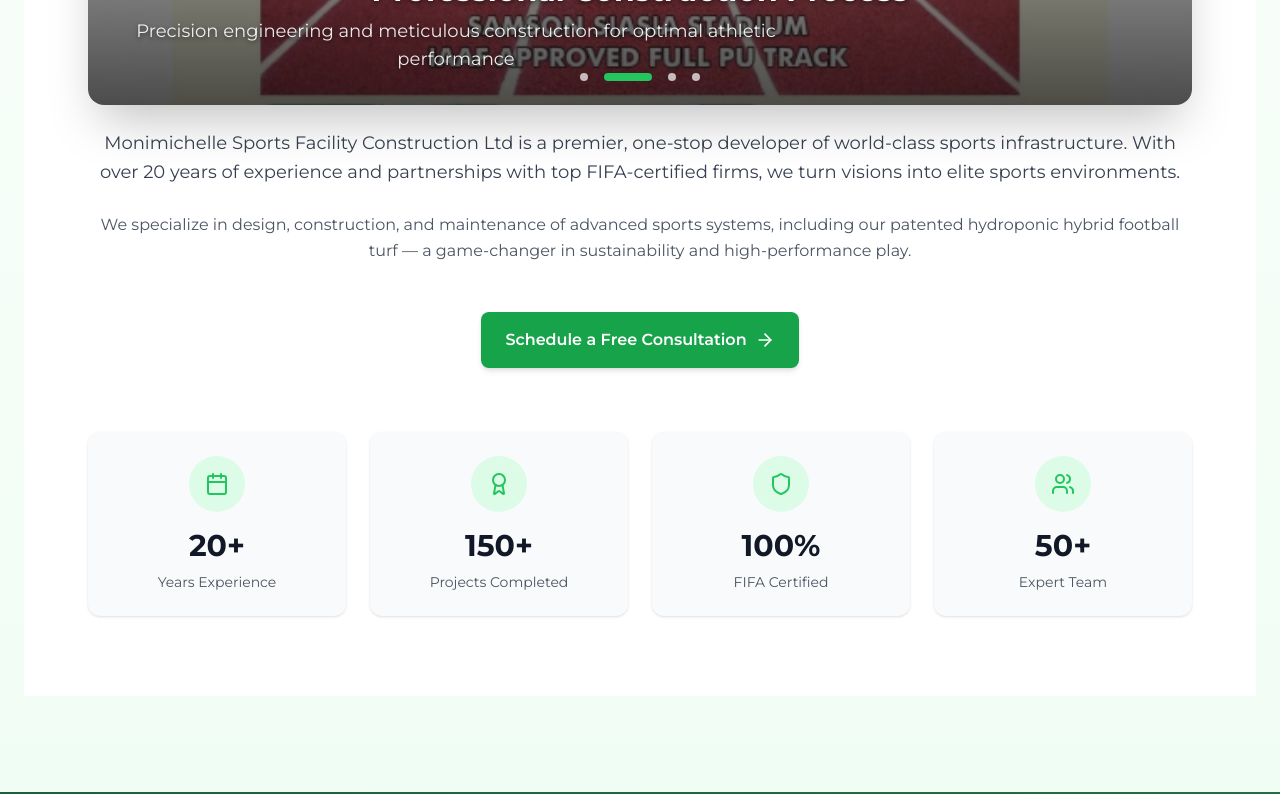
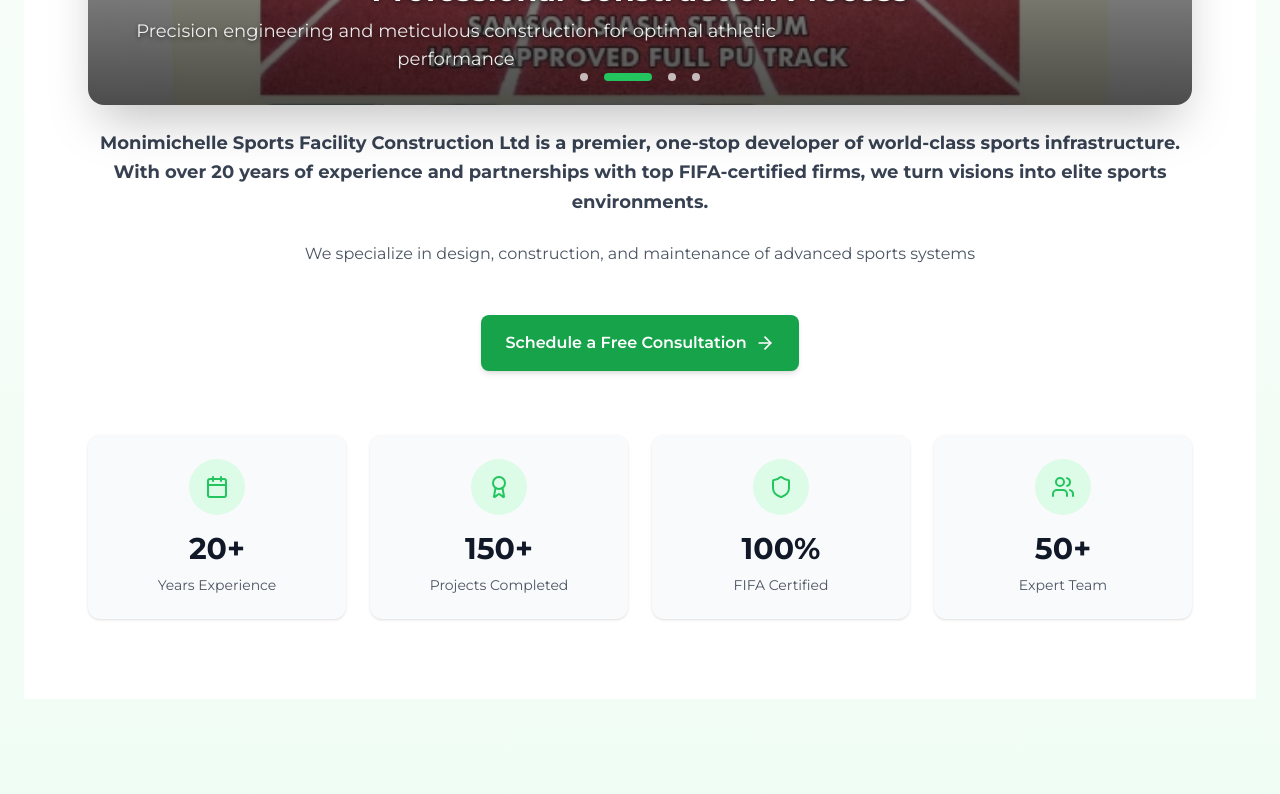
Before and after one commit to devsilvar/Facility-website, a React (Vite) app: page / in a window 1280 px wide. Shown: the part 1820-2614 px from the top of the page. Built offline with nearby package versions, Linux system fonts and the light colour scheme.

Commit message:
final fixe

```diff
--- a/src/components/About.jsx
+++ b/src/components/About.jsx
@@ -85,13 +85,13 @@
         {/* Enhanced Featured image slider with navigation arrows */}
 
         {/* Main content */}
-        <div className='grid md:grid-cols-1 gap-16 items-start py-20 px-6 md:px-16 bg-white'>
+        <div className='grid md:grid-cols-1 gap-16 items-start py-20 px-2 md:px-16 bg-white'>
           {/* Left: About Content */}
           <div className='space-y-6 text-center'>
             <h2 className='text-4xl md:text-5xl mb-10 font-extrabold text-gray-900 leading-tight'>
               Trusted Leaders in Sports Facility Construction
             </h2>
-            <div className='mb-20 relative overflow-hidden rounded-2xl shadow-2xl aspect-video group'>
+            <div className='mb-20 relative  overflow-hidden rounded-2xl shadow-2xl aspect-video group'>
               {images.map((src, index) => (
                 <div
                   key={index}
@@ -154,7 +154,7 @@
               </button>
 
               {/* Enhanced slider indicators */}
-              <div className='absolute bottom-6 left-0 right-0 flex justify-center space-x-4'>
+              <div className='absolute bottom-6 left-0 right-0 flex justify-center lg:space-x-4'>
                 {images.map((_, index) => (
                   <button
                     key={index}
@@ -183,17 +183,18 @@
               </div>
             </div>
 
-            <p className='text-lg text-gray-700 leading-relaxed mt-20'>
+            <p className='text-lg text-gray-700 font-bold leading-relaxed mt-20'>
               Monimichelle Sports Facility Construction Ltd is a premier,
-              one-stop developer of world-class sports infrastructure. With over
-              20 years of experience and partnerships with top FIFA-certified
-              firms, we turn visions into elite sports environments.
+              one-stop developer of world-class sports infrastructure.
+              <br />
+              With over 20 years of experience and partnerships with top
+              FIFA-certified firms, we turn visions into elite sports
+              environments.
             </p>
 
             <p className='text-base text-gray-600 leading-relaxed'>
               We specialize in design, construction, and maintenance of advanced
-              sports systems, including our patented hydroponic hybrid football
-              turf — a game-changer in sustainability and high-performance play.
+              sports systems{' '}
             </p>
 
             <div className='pt-6'>
@@ -205,7 +206,7 @@
           </div>
 
           {/* Right: Stats */}
-          <div className='grid grid-cols-4 gap-6'>
+          <div className='grid lg:grid-cols-4 grid-col-12 gap-y-6  gap-6'>
             {stats.map((stat, index) => (
               <div
                 key={index}
--- a/src/components/CTA.jsx
+++ b/src/components/CTA.jsx
@@ -270,7 +270,7 @@
                     </select>
                   </div>
 
-                  <div>
+                  {/* <div>
                     <label
                       htmlFor='budget'
                       className='block text-sm font-medium text-gray-700 mb-1'
@@ -293,7 +293,7 @@
                         </option>
                       ))}
                     </select>
-                  </div>
+                  </div> */}
 
                   <div>
                     <label
--- a/src/components/Hero.jsx
+++ b/src/components/Hero.jsx
@@ -134,13 +134,17 @@
 
                 <div className='pt-2'>
                   <div className='flex flex-col sm:flex-row gap-4 justify-center'>
+                    <a href='#consultation'>
                       <button className=' px-6 py-4 bg-emerald-500 hover:bg-emerald-600 text-white font-bold rounded-lg shadow-lg transform transition hover:-translate-y-1 hover:shadow-xl flex items-center justify-center gap-2 group'>
                         Get Free Consultation
                         <ArrowRight className='w-5 h-5 group-hover:translate-x-1 transition-transform' />
                       </button>
+                    </a>
+                    <a href='#projects'>
                       <button className='px-6 py-4 bg-white/10 backdrop-blur-sm hover:bg-white/20 text-white font-semibold rounded-lg border border-white/30 flex items-center justify-center gap-2'>
                         View Our Projects
                       </button>
+                    </a>
                   </div>
                 </div>
 
--- a/src/components/Navbar.jsx
+++ b/src/components/Navbar.jsx
@@ -26,7 +26,6 @@
   const navLinks = [
     { name: 'Home', href: '/', id: 'home' },
     { name: 'Gallery', href: '/gallery', id: 'gallery' },
-    { name: 'About', href: '/about', id: 'about' },
   ];
 
   return (
@@ -130,7 +129,7 @@
               <Search className='w-5 h-5 text-gray-600' />
             </button>
             <a
-              href='#quote'
+              href='#consultation'
               className='px-5 py-2 bg-green-600 hover:bg-green-700 text-white rounded-lg font-medium transition-colors'
             >
               Get a Quote
@@ -194,7 +193,7 @@
 
             <div className='pt-4 pb-2 px-4'>
               <a
-                href='#quote'
+                href='#consultation'
                 onClick={() => setIsMenuOpen(false)}
                 className='block w-full text-center py-3 bg-green-600 hover:bg-green-700 text-white rounded-md font-medium transition-colors'
               >
--- a/src/components/Works.jsx
+++ b/src/components/Works.jsx
@@ -161,7 +161,7 @@
   };
 
   return (
-    <section className='bg-gray-50 py-16 px-4 sm:px-6 lg:px-8' id='work'>
+    <section className='bg-gray-50 py-16 px-4 sm:px-6 lg:px-8' id='projects'>
       <div className='max-w-7xl mx-auto'>
         {/* Section Header */}
         <div className='text-center mb-12'>
```
Lines whose indentation alone changed are shown as unchanged.
